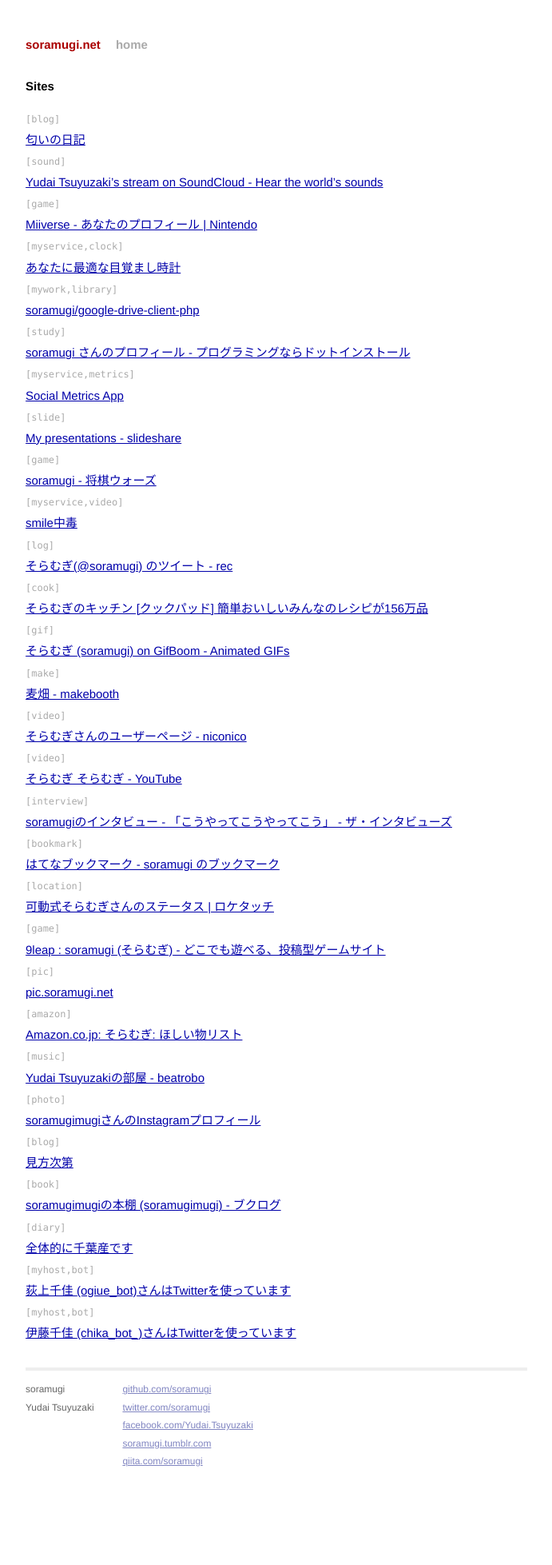
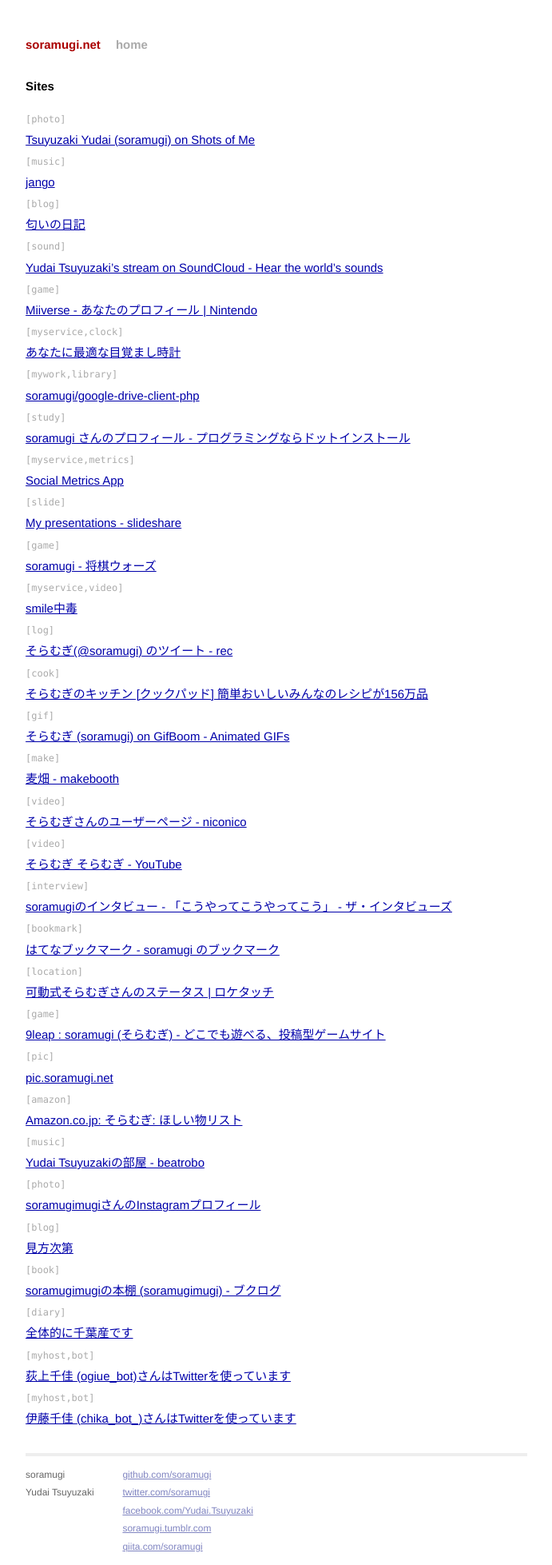
Before and after one commit to soramugi/soramugi.net, a Jekyll site: the page built from index.html, in a window 1280 px wide. Shown: the whole page at 80% size, without its empty margins (294-985 px from the left). Built offline with Jekyll 4.4.1, drawn with Linux system fonts in a browser that asks for light colours; Markdown is read by kramdown in place of the engine named in the settings; before the commit the page ends 1850 px from its top, so only the background shows below that.

Commit message:
add photo, music

```diff
--- a/_config.yml
+++ b/_config.yml
@@ -6,6 +6,14 @@
 google_analytics_tracking_id: UA-43044942-7
 
 links:
+  -
+    tag: photo
+    title: Tsuyuzaki Yudai (soramugi) on Shots of Me
+    url: http://shots.me/soramugi
+  -
+    tag: music
+    title: jango
+    url: http://www.jango.com/profiles/55001945
   -
     tag: blog
     title: 匂いの日記
```
